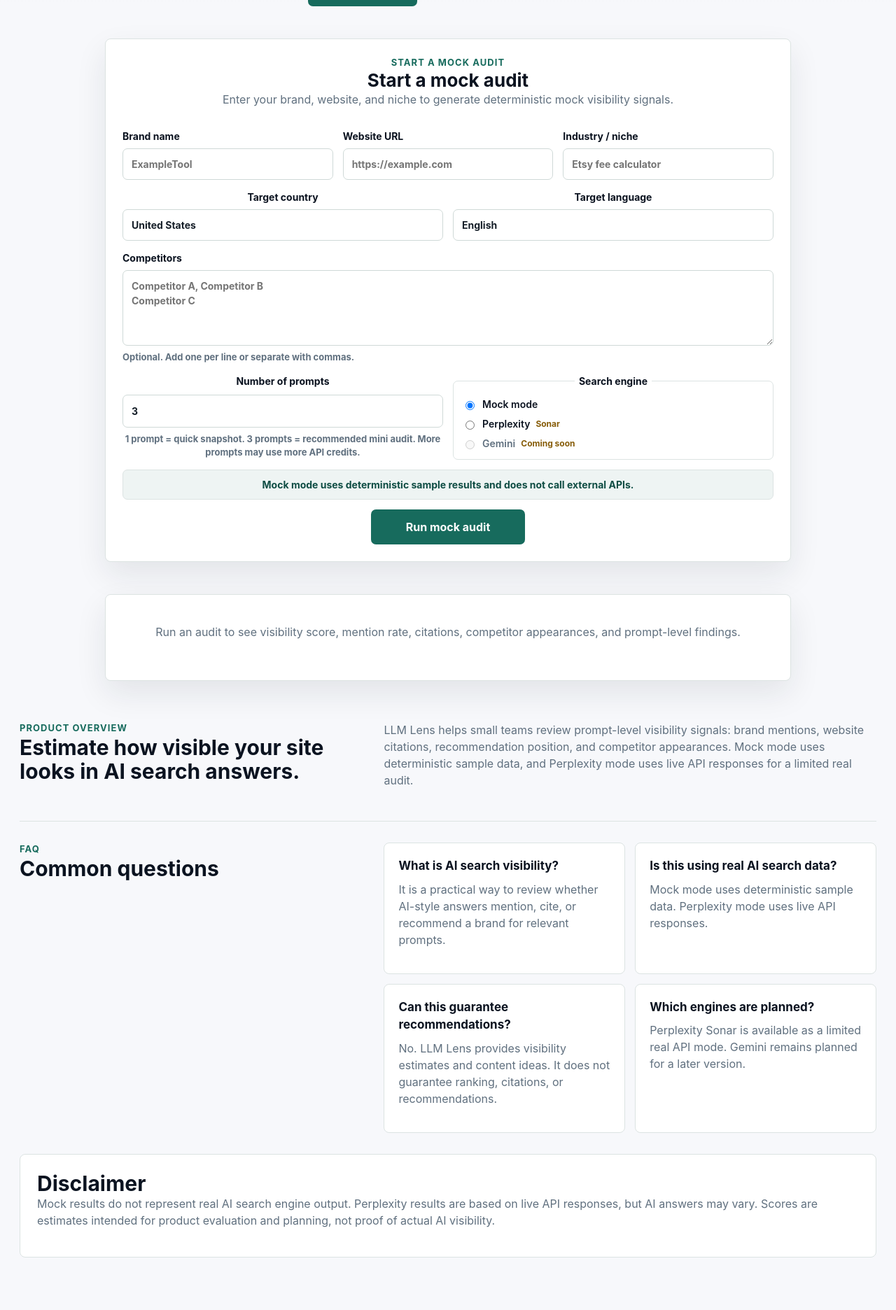
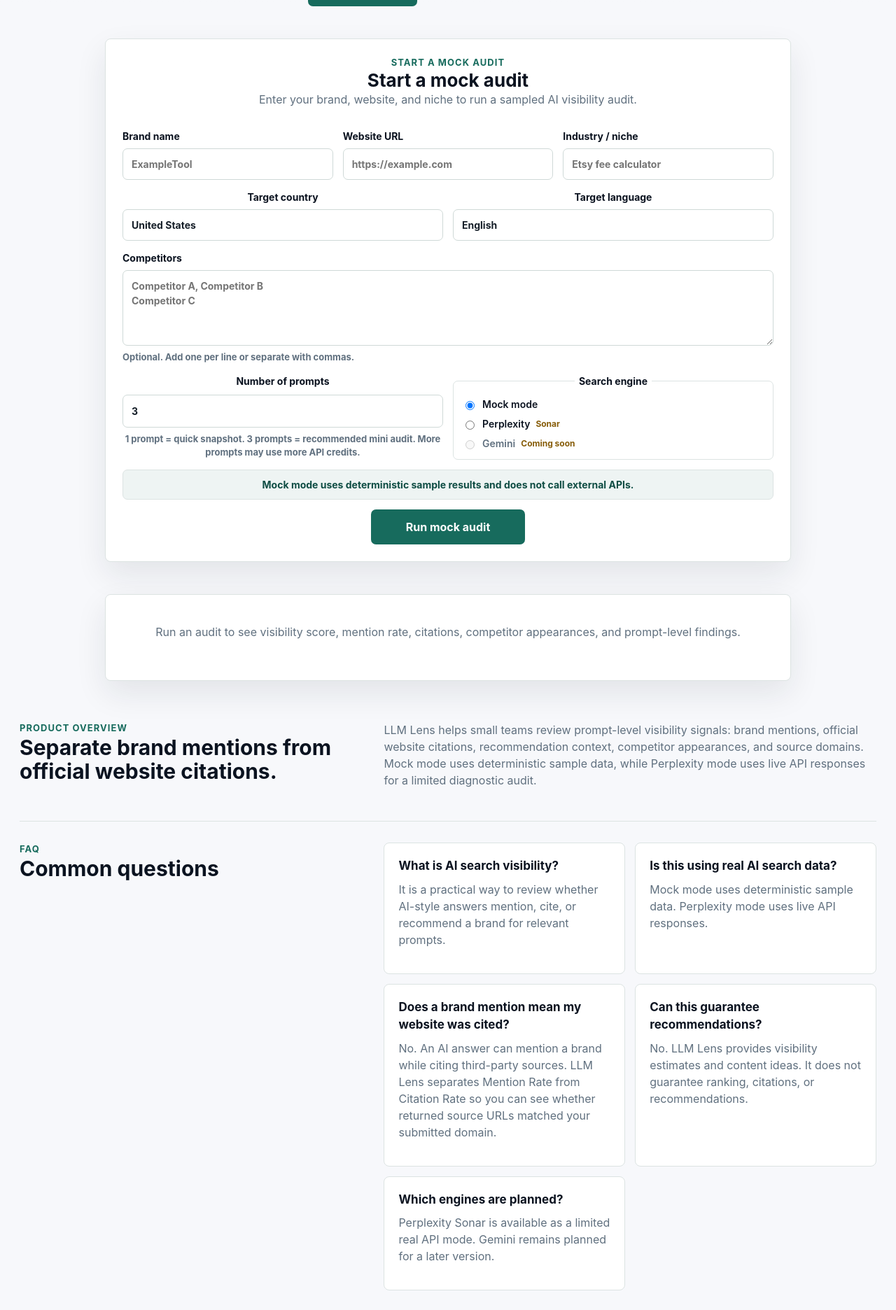
Before and after one commit to EricKim1895/llmlens, a React (Vite) app: page / in a window 1280 px wide. Shown: the part 356-2228 px from the top of the page at 70% size. Built offline with nearby package versions, Linux system fonts and the light colour scheme.

Commit message:
Polish AI visibility product copy

```diff
--- a/src/App.tsx
+++ b/src/App.tsx
@@ -264,9 +264,8 @@ function App() {
           <p className="eyebrow">AI visibility audit</p>
           <h1>AI Search Visibility Checker</h1>
           <p className="hero-lede">
-            Estimate whether your brand is mentioned, cited,
-            <br className="desktop-break" /> or recommended in AI search-style
-            answers.
+            Estimate whether AI search-style answers mention your brand, cite
+            your official website, or recommend you in relevant buying contexts.
           </p>
           <div className="hero-actions">
             <a href="#audit-form" className="primary-link">
@@ -288,8 +287,8 @@ function App() {
             <h2>{formTitle}</h2>
             <p className="muted">
               {isPerplexityMode
-                ? 'Enter your brand, website, and niche to generate live Perplexity visibility signals.'
-                : 'Enter your brand, website, and niche to generate deterministic mock visibility signals.'}
+                ? 'Run a limited live Perplexity audit using sampled prompts and source URL checks.'
+                : 'Enter your brand, website, and niche to run a sampled AI visibility audit.'}
             </p>
           </div>
 
@@ -538,8 +537,9 @@ function App() {
                     <div>
                       <dt>Recommendation Rate</dt>
                       <dd>
-                        Whether the answer context appears to recommend or
-                        positively mention your brand.
+                        Recommendation Signal checks whether the brand appears
+                        near stronger recommendation language. It is a
+                        contextual signal, not a guaranteed ranking.
                       </dd>
                     </div>
                   </dl>
@@ -739,13 +739,14 @@ function App() {
       <section className="section intro-section">
         <div>
           <p className="eyebrow">Product overview</p>
-          <h2>Estimate how visible your site looks in AI search answers.</h2>
+          <h2>Separate brand mentions from official website citations.</h2>
         </div>
         <p>
           LLM Lens helps small teams review prompt-level visibility signals:
-          brand mentions, website citations, recommendation position, and
-          competitor appearances. Mock mode uses deterministic sample data, and
-          Perplexity mode uses live API responses for a limited real audit.
+          brand mentions, official website citations, recommendation context,
+          competitor appearances, and source domains. Mock mode uses
+          deterministic sample data, while Perplexity mode uses live API
+          responses for a limited diagnostic audit.
         </p>
       </section>
 
@@ -770,6 +771,15 @@ function App() {
             </p>
           </article>
           <article>
+            <h3>Does a brand mention mean my website was cited?</h3>
+            <p>
+              No. An AI answer can mention a brand while citing third-party
+              sources. LLM Lens separates Mention Rate from Citation Rate so you
+              can see whether returned source URLs matched your submitted
+              domain.
+            </p>
+          </article>
+          <article>
             <h3>Can this guarantee recommendations?</h3>
             <p>
               No. LLM Lens provides visibility estimates and content ideas. It
@@ -791,8 +801,9 @@ function App() {
         <p>
           Mock results do not represent real AI search engine output. Perplexity
           results are based on live API responses, but AI answers may vary.
-          Scores are estimates intended for product evaluation and planning,
-          not proof of actual AI visibility.
+          Scores are estimates for diagnostic review. They are not rankings,
+          traffic forecasts, or proof that an AI system will cite or recommend a
+          brand.
         </p>
       </section>
     </main>
```
